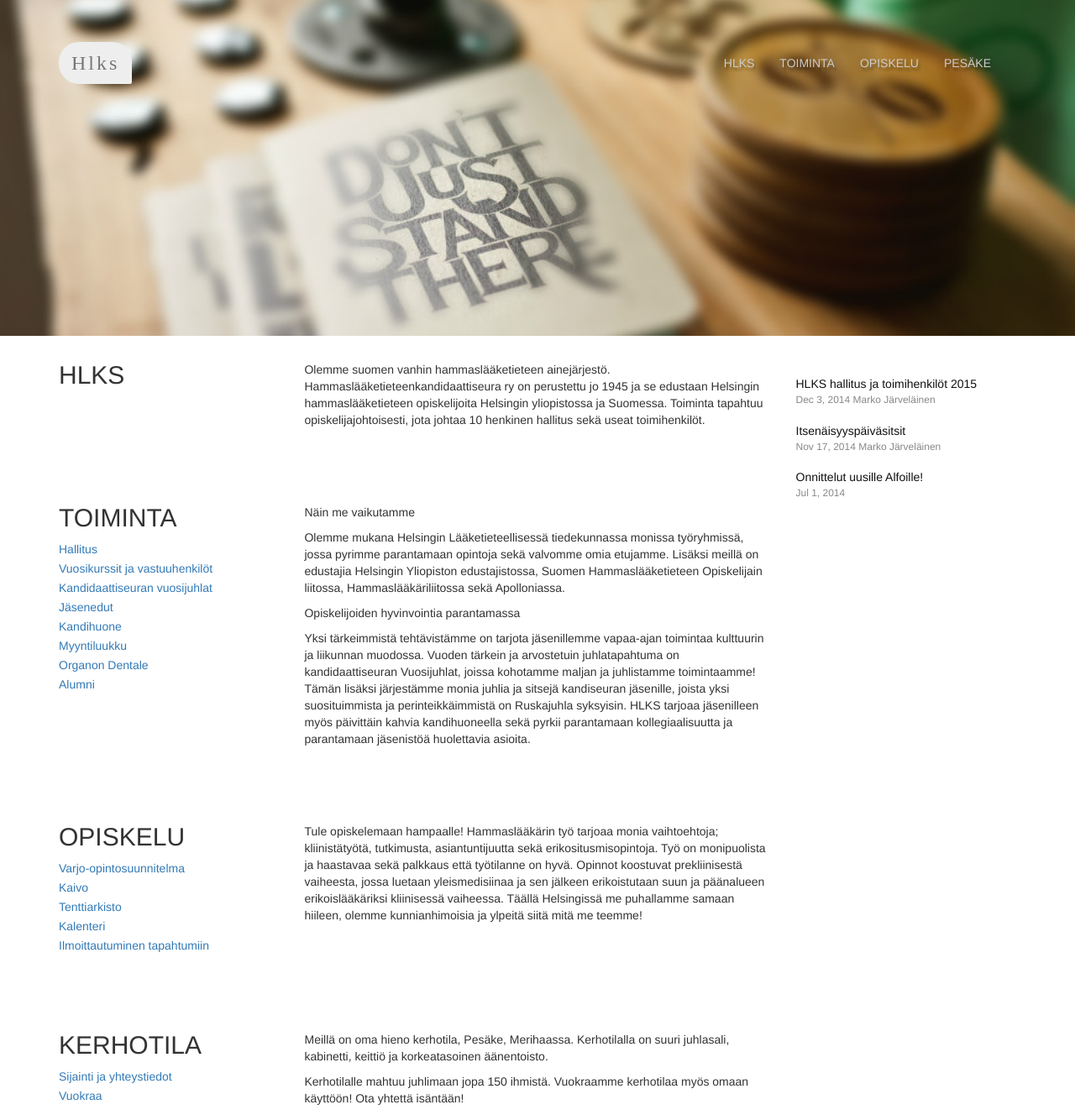
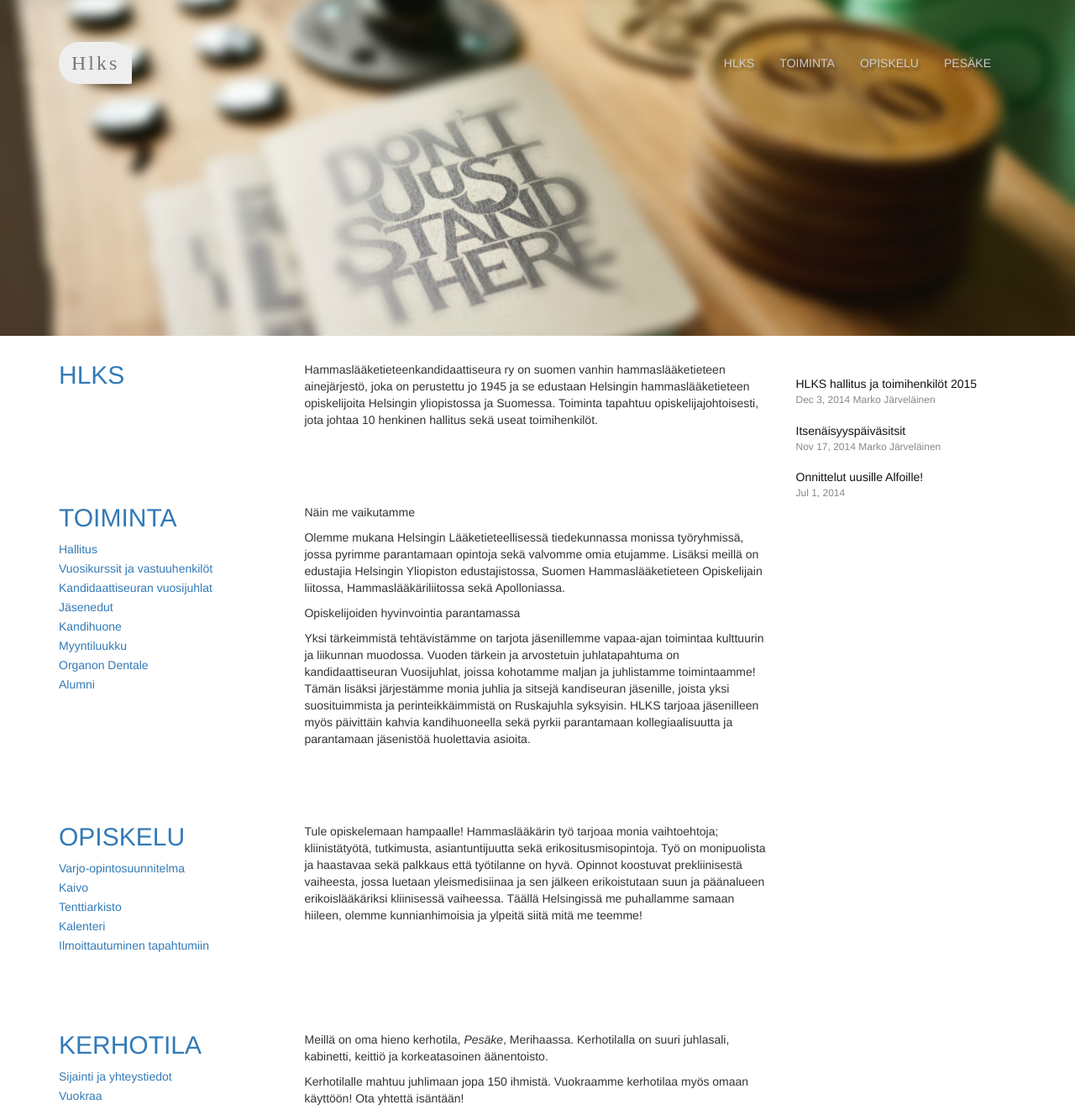
Before and after one commit to hlks/hlks.github.io, a Jekyll site: the page built from index.html, in a window 1280 px wide. Shown: the whole page at 84% size. Built offline with Jekyll 4.4.1, drawn with Linux system fonts in a browser that asks for light colours; nearby versions of some CDN libraries; some web fonts are replaced.

Commit message:
Main links added to the left

```diff
--- a/index.html
+++ b/index.html
@@ -7,16 +7,16 @@ layout: default
     <div class="col-sm-9">
       <div class="row">
         <div class="col-sm-4">
-          <h2>HLKS</h2>
+          <h2><a href="/">HLKS</a></h2>
         </div>
         <div class="col-sm-8">
-          <p>Olemme suomen vanhin hammaslääketieteen ainejärjestö. Hammaslääketieteenkandidaattiseura ry on perustettu jo 1945 ja se edustaan Helsingin hammaslääketieteen opiskelijoita Helsingin yliopistossa ja Suomessa. Toiminta tapahtuu opiskelijajohtoisesti, jota johtaa 10 henkinen hallitus sekä useat toimihenkilöt.</p>
+          <p>Hammaslääketieteenkandidaattiseura ry on suomen vanhin hammaslääketieteen ainejärjestö, joka on perustettu jo 1945 ja se edustaan Helsingin hammaslääketieteen opiskelijoita Helsingin yliopistossa ja Suomessa. Toiminta tapahtuu opiskelijajohtoisesti, jota johtaa 10 henkinen hallitus sekä useat toimihenkilöt.</p>
         </div>
 
         <div class="clearfix"></div>
 
         <div class="col-sm-4">
-          <h2>TOIMINTA</h2>
+          <h2><a href="/toiminta">TOIMINTA</a></h2>
           <ul class="list-unstyled">
             {% for link in site.toiminta %}
             <li {% if page.url == link.url %}class="active"{% endif %}>
@@ -40,7 +40,7 @@ layout: default
         <div class="clearfix"></div>
 
         <div class="col-sm-4">
-          <h2>OPISKELU</h2>
+          <h2><a href="/opiskelu">OPISKELU</a></h2>
           <ul class="list-unstyled">
             {% for link in site.opiskelu %}
             <li {% if page.url == link.url %}class="active"{% endif %}>
@@ -58,7 +58,7 @@ layout: default
         <div class="clearfix"></div>
 
         <div class="col-sm-4">
-          <h2>KERHOTILA</h2>
+          <h2><a href="/kerhotila">KERHOTILA</a></h2>
           <ul class="list-unstyled">
             {% for link in site.kerhotila %}
             <li {% if page.url == link.url %}class="active"{% endif %}>
@@ -70,7 +70,7 @@ layout: default
           </ul>
         </div>
         <div class="col-sm-8">
-          <p>Meillä on oma hieno kerhotila, Pesäke, Merihaassa. Kerhotilalla on suuri juhlasali, kabinetti, keittiö ja korkeatasoinen äänentoisto.</p>
+          <p>Meillä on oma hieno kerhotila, <i>Pesäke</i>, Merihaassa. Kerhotilalla on suuri juhlasali, kabinetti, keittiö ja korkeatasoinen äänentoisto.</p>
 
           <p>Kerhotilalle mahtuu juhlimaan jopa 150 ihmistä. Vuokraamme kerhotilaa myös omaan käyttöön! Ota yhtettä isäntään!</p>
         </div>
```
